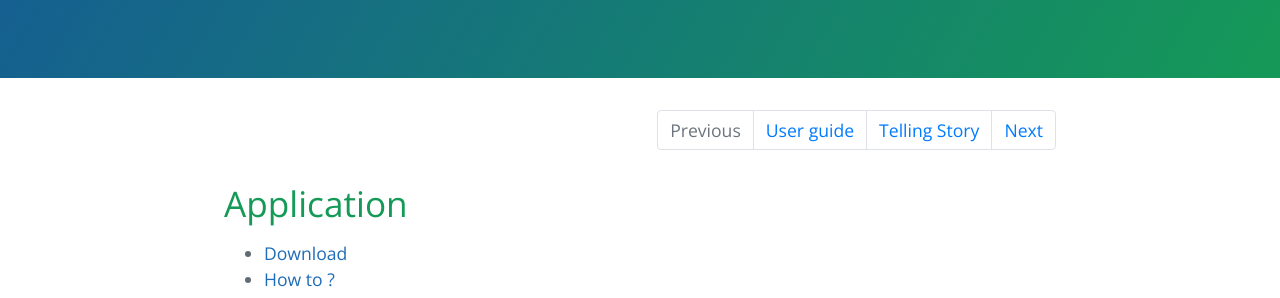
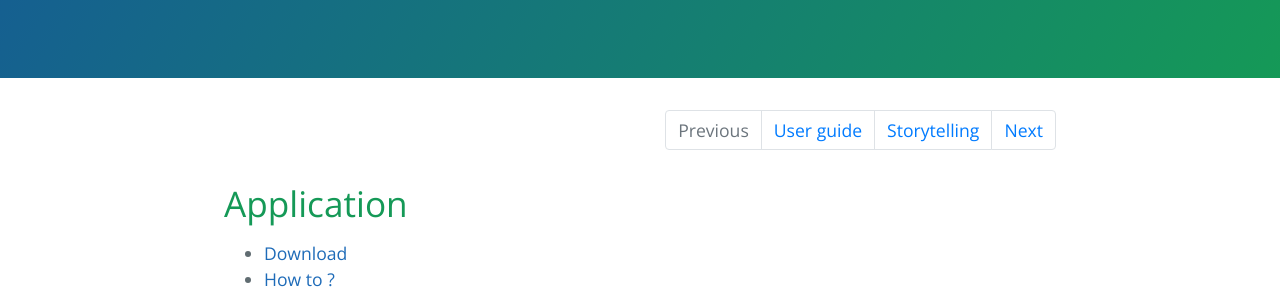
Before and after one commit to NutriTeam/Nutri_Score, a Jekyll site: the page built from app.md, in a window 1280 px wide and 900 px high. Shown: the part 344-642 px from the top of the window. Built offline with Jekyll 4.4.1, drawn with Linux system fonts in a browser that asks for light colours.

Commit message:
Update app.md

```diff
--- a/app.md
+++ b/app.md
@@ -8,7 +8,7 @@ title: App
       <a class="page-link" href="#" tabindex="-1">Previous</a>
     </li>
     <li class="page-item"><a class="page-link" href="#">User guide</a></li>
-    <li class="page-item"><a class="page-link" href="./case_study.html">Telling Story</a></li>
+    <li class="page-item"><a class="page-link" href="./case_study.html">Storytelling</a></li>
     <li class="page-item">
       <a class="page-link" href="./case_study.html">Next</a>
     </li>
```
